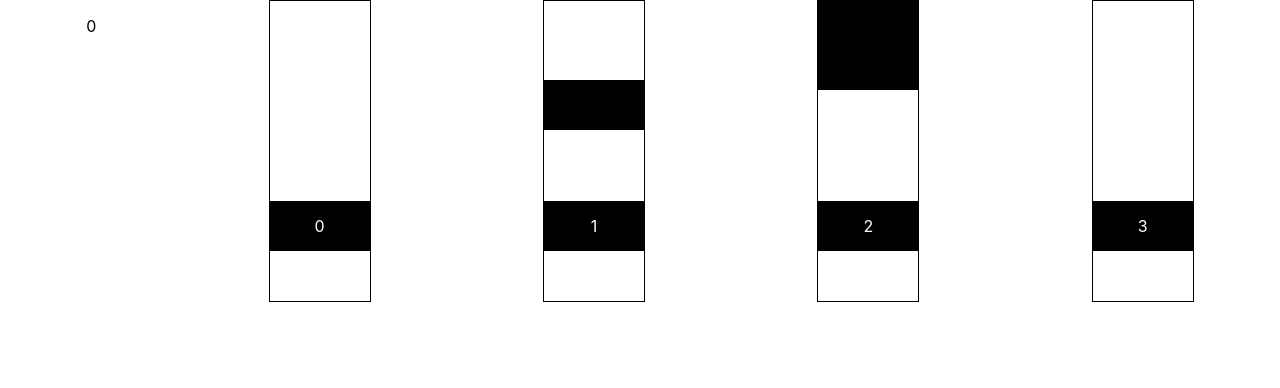
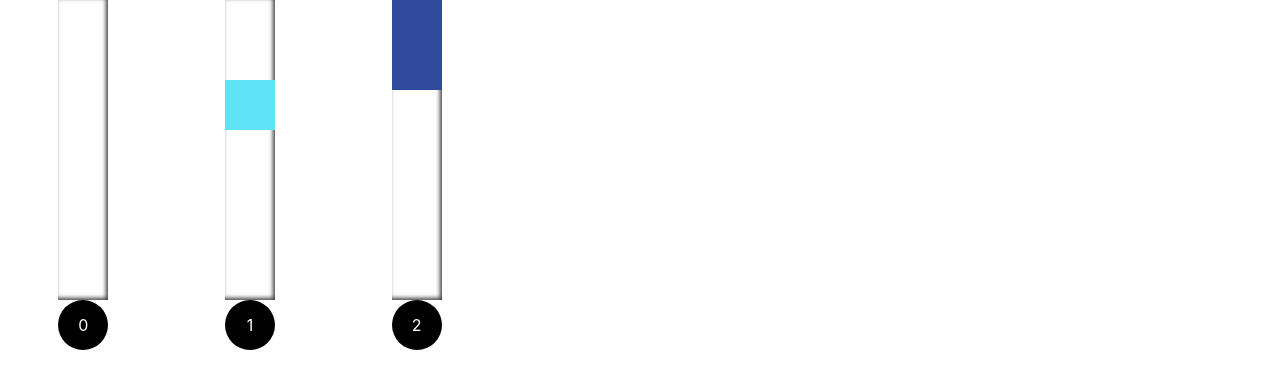
Before and after one commit to raphaelMrci/nuit-info, a React (Create React App) app in the folder front-nuit-info/: page / in a window 1280 px wide. Shown: the top 388 px of the page. Built offline with nearby package versions, Linux system fonts and the light colour scheme.

Commit message:
[FIX] some bug for the game and change styles

```diff
--- a/front-nuit-info/src/App.css
+++ b/front-nuit-info/src/App.css
@@ -26,19 +26,21 @@
 
 .touches {
   background-color: black;
-  width: 100px;
+  width: 50px;
   height: 50px;
   align-items: center;
   justify-content: center;
   flex-direction: column;
   display: flex;
   z-index: 100;
+  border-radius: 100px;
 }
 
 .line {
   min-height: 300px;
   max-height: 400px;
-  border : 1px solid black !important;
+  -webkit-box-shadow: inset -2px -2px 4px 0px rgba(0,0,0,0.77);
+box-shadow: inset -2px -2px 4px 0px rgba(0,0,0,0.77);
 }
 
 .touches:hover{
@@ -53,6 +55,7 @@
 .game {
   max-height: 400px;
   min-height: 300px;
+  max-width: 500px;
 }
 
 .App-link {
--- a/front-nuit-info/src/App.js
+++ b/front-nuit-info/src/App.js
@@ -9,12 +9,12 @@ function App() {
   const touchesComponent = (element) => {
     console.log(element);
     return(
+      <div>
       <div className='line'>
         <div className='notes'>
         {element.game.map((ele) => {
           return(
-            <div style={{backgroundColor : 'black', width : 100, height : 50, position : 'absolute', top : ele.y, zIndex : 1}}>
-              <p>hey</p>
+            <div style={{backgroundColor : element.color, width : 50, height : 50, position : 'absolute', top : ele.y, zIndex : 1}}>
             </div>
 
           );
@@ -22,10 +22,11 @@ function App() {
         })}
 
         </div>
-        <div className = "touches">
-          <a onClick={() => {console.log("clock")}} style={{color : 'white', textAlign : 'center'}}>{element.id}</a>
-        </div>
       </div>
+      <div className = "touches">
+      <a onClick={() => {console.log("clock")}} style={{color : 'white', textAlign : 'center'}}>{element.id}</a>
+    </div>
+    </div>
     );
 
 
@@ -33,7 +34,7 @@ function App() {
   };
 
 
-  const touches = [{id : 0, game : []}, {id : 1, game : []}, {id : 2, game : []}, {id : 3, game : []}]
+  const touches = [{id : 0, game : [], color : "#FD8495"}, {id : 1, game : [], color : '#5FE4F7'}, {id : 2, game : [], color : "#2F4A9B"}]
   const [touche, settouche] = useState(touches);
   const [counter, setcounter] = useState(0);
   useEffect(() => {
@@ -70,7 +71,6 @@ function App() {
     <div className="App">
     <div className="game">
       <div style={{flexDirection : "row", display : 'flex', justifyContent : 'space-around'}}>
-        <p>{counter}</p>
       {touche.map(touchesComponent)}
       </div>
     </div>
```
